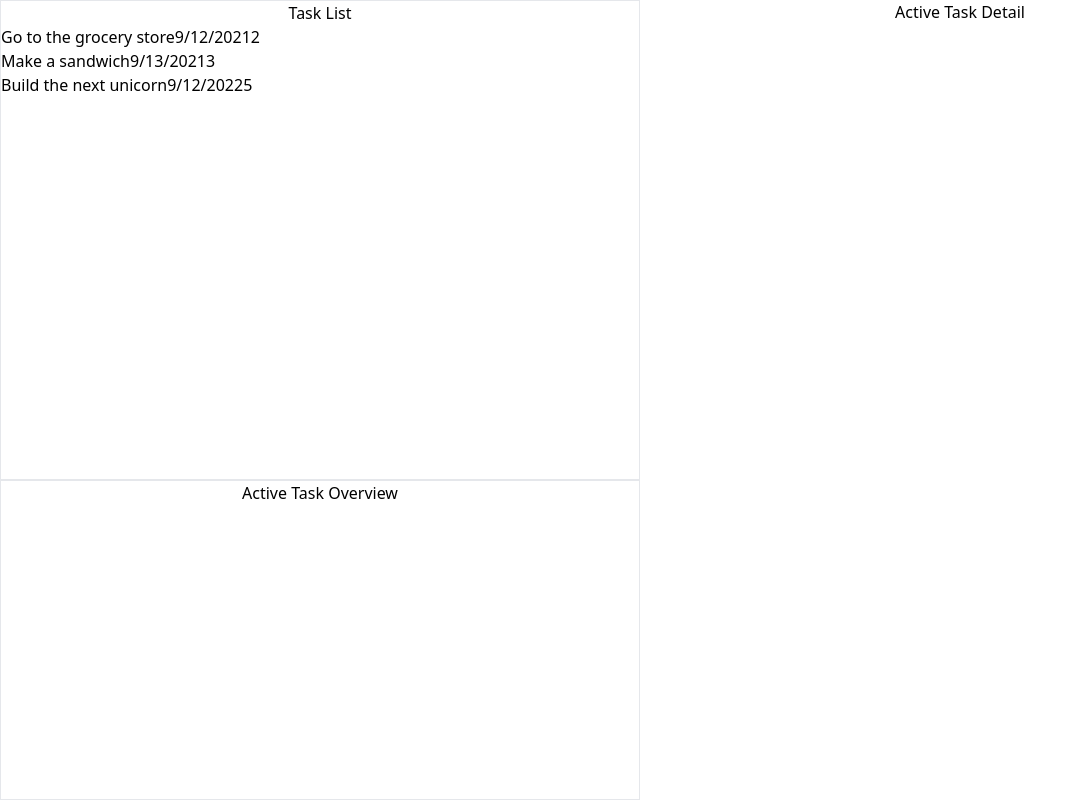
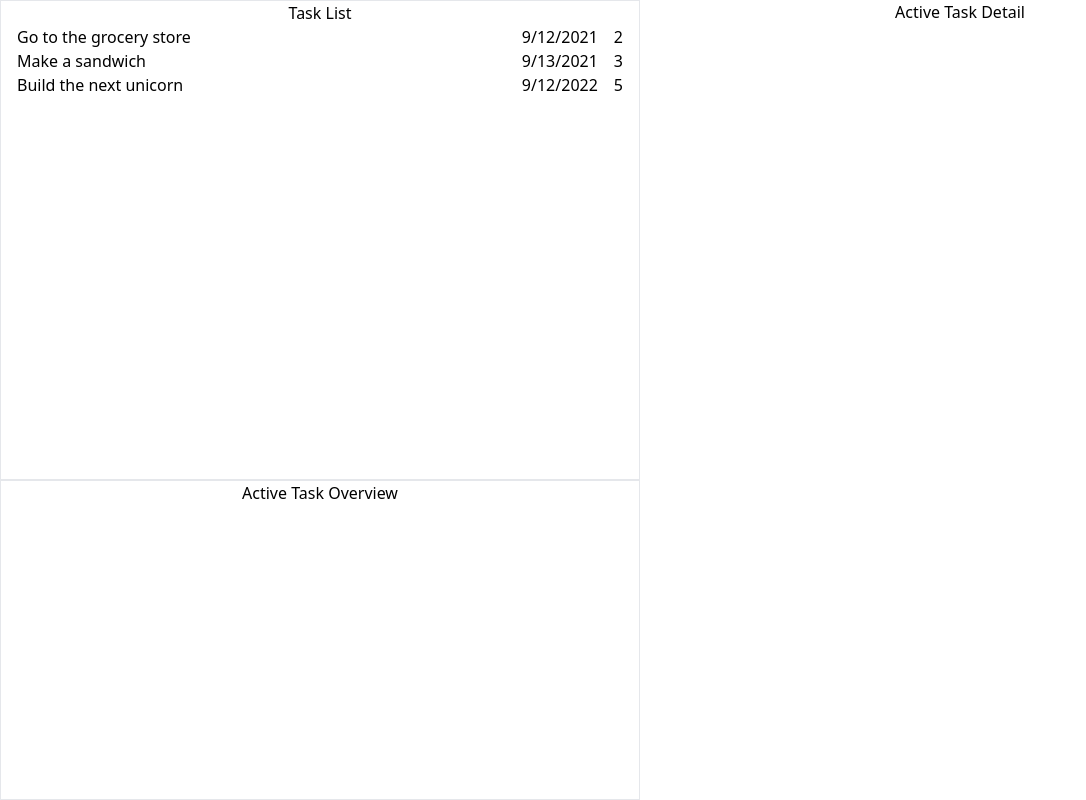
Before and after one commit to mattcdrake/project-hunter, a React (Create React App) app: page / in a window 1280 px wide. Shown: the whole page, without its empty margins (0-1086 px from the left). Built offline with nearby package versions, Linux system fonts and the light colour scheme.

Commit message:
Horizontally align task headers

```diff
--- a/src/components/TaskList.tsx
+++ b/src/components/TaskList.tsx
@@ -9,10 +9,10 @@ interface TaskListProps {
 
 const TaskList = (props: TaskListProps) => {
   const taskHeaders = props.tasks.map((task) => (
-    <li>
-      <span>{task.title}</span>
-      <span>
-        <span>
+    <li className="flow-root px-4">
+      <span className="float-left">{task.title}</span>
+      <span className="float-right">
+        <span className="mx-4">
           {task.dueDate.getMonth() + 1}/{task.dueDate.getDate()}/
           {task.dueDate.getFullYear()}
         </span>
```
